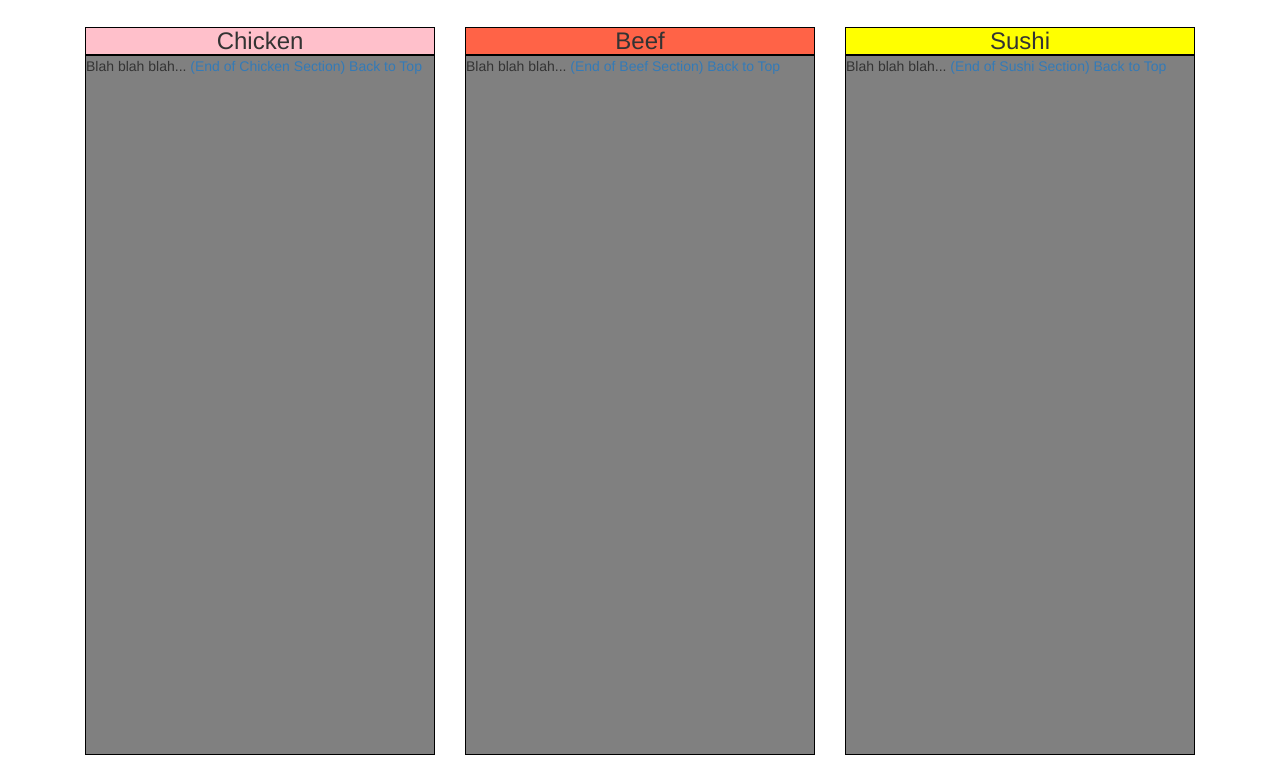
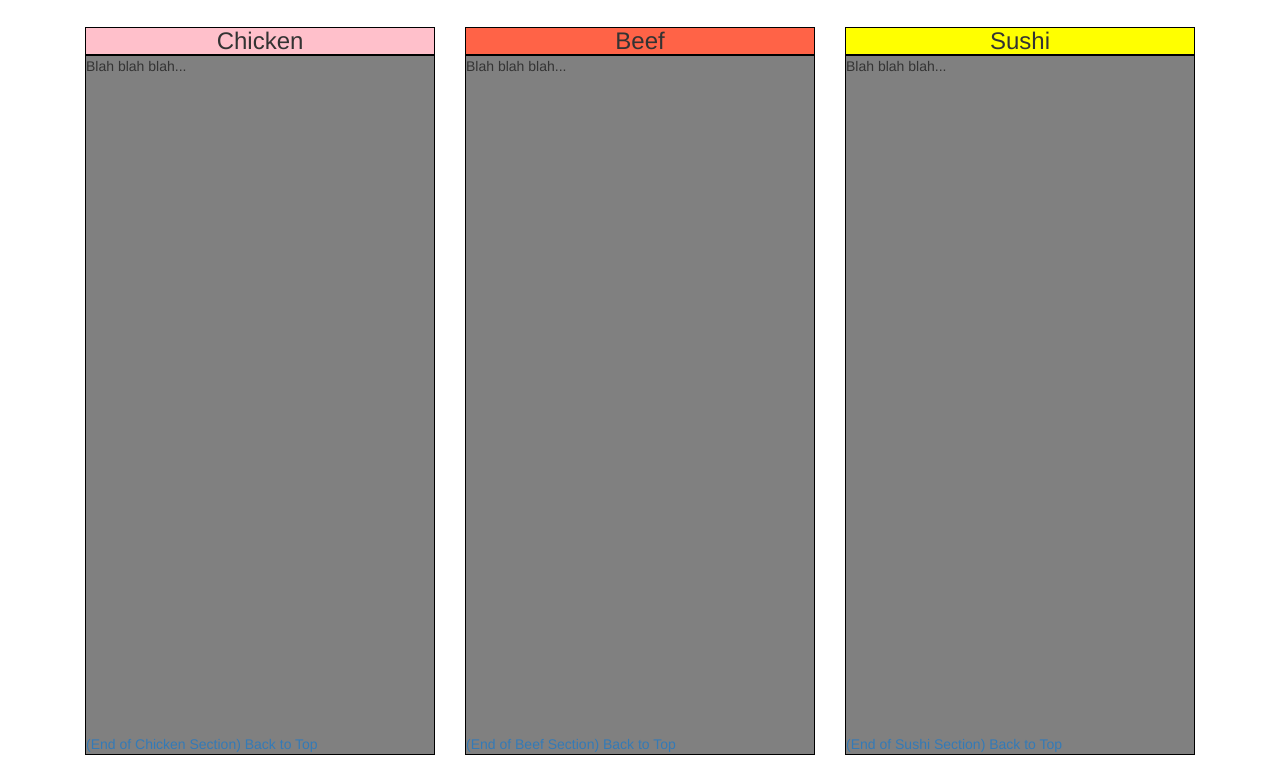
Before and after one commit to jcwright16/coursera-web-dev-project, a plain HTML site: page module3-solution/index.html in a window 1280 px wide. Shown: the part 115-880 px from the top of the page. Drawn offline with Linux system fonts and the light colour scheme.

Commit message:
Finishing module 3

```diff
--- a/module3-solution/css/styles.css
+++ b/module3-solution/css/styles.css
@@ -14,10 +14,22 @@
     color: black;
 }
 
+#nav-list a:hover {
+    background-color: darkgray;
+    color: white;
+}
+
 p {
     height: 700px;
     background-color: gray;
     border: solid black 1px;
+    position: relative;
+}
+
+p a {
+    position: absolute;
+    bottom: 0;
+    left: 0;
 }
 
 h3 {
--- a/module3-solution/index.html
+++ b/module3-solution/index.html
@@ -55,7 +55,7 @@
             <div id="chicken" class="col-xs-12 col-sm-6 col-md-4">
                 <h3 class="text-center">Chicken</h3>
                 <p>
-                    Blah blah blah...
+                    Blah blah blah...<br>
                     <a href="#top">(End of Chicken Section) Back to Top</a>
                 </p>
             </div>
@@ -63,7 +63,7 @@
             <div id="beef" class="col-xs-12 col-sm-6 col-md-4">
                 <h3 class="text-center">Beef</h3>
                 <p>
-                    Blah blah blah...
+                    Blah blah blah...<br>
                     <a href="#top">(End of Beef Section) Back to Top</a>
                 </p>
             </div>
@@ -71,7 +71,7 @@
             <div id="sushi" class="col-xs-12 col-md-4">
                 <h3 class="text-center">Sushi</h3>
                 <p>
-                    Blah blah blah...
+                    Blah blah blah...<br>
                     <a href="#top">(End of Sushi Section) Back to Top</a>
                 </p>
             </div>
```
